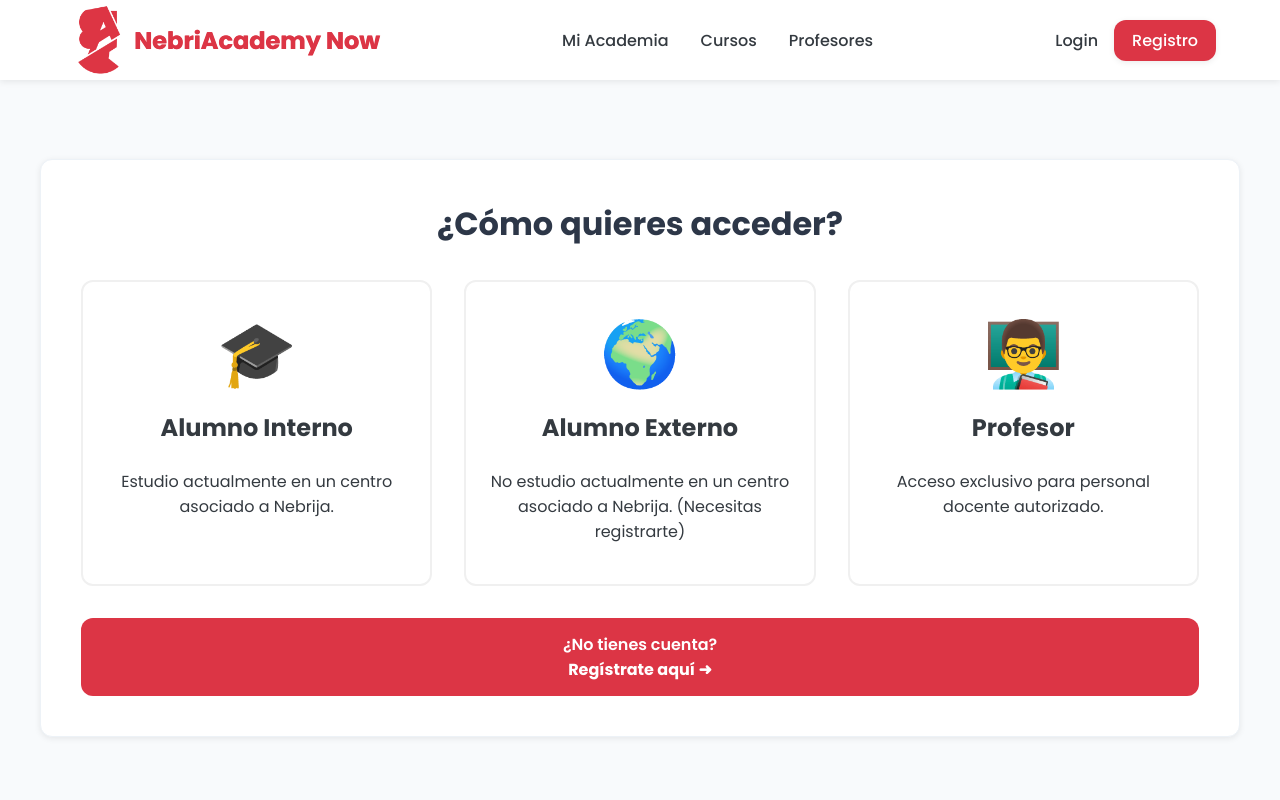
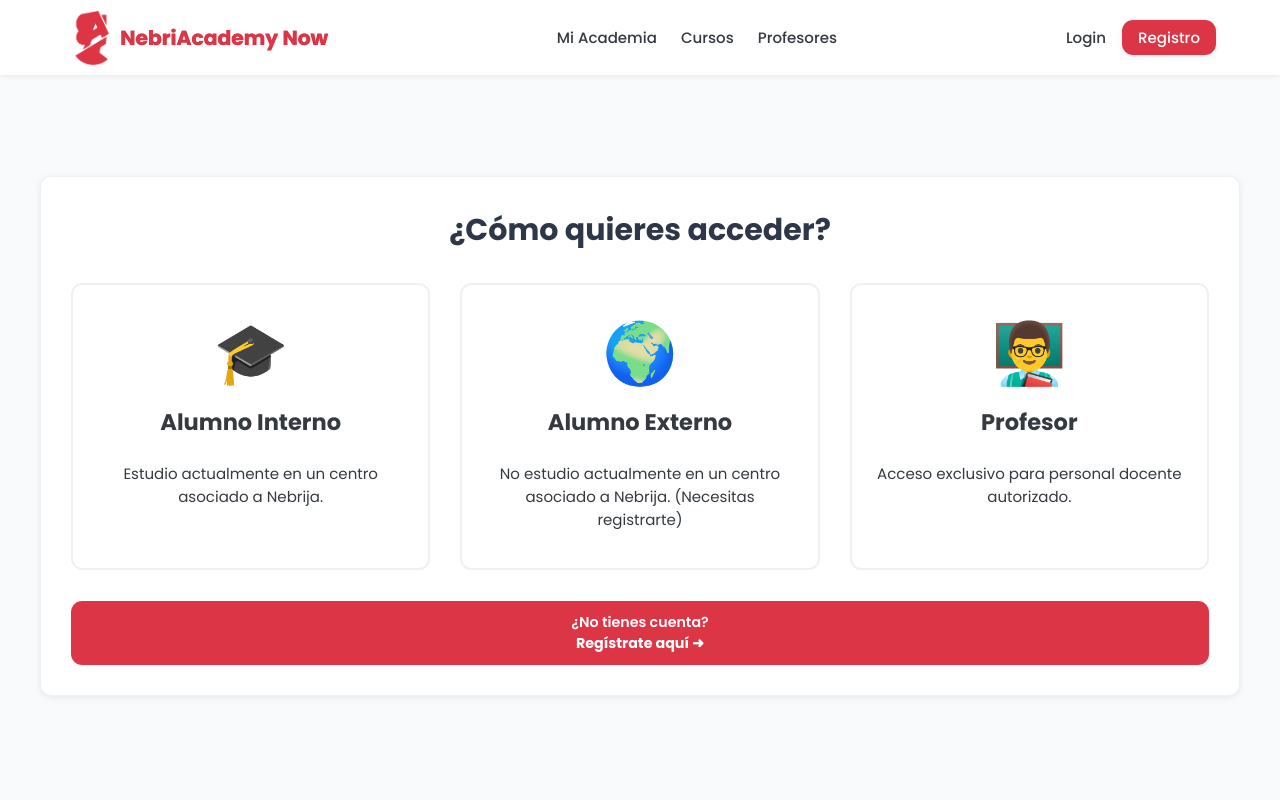
Before and after one commit to ChaoAlarcon/NebriAcademy-Now, a React (Vite) app in the folder nebriacademy-frontend/: page /login in a window 1280 px wide. Shown: the top 800 px of the page. Built offline with nearby package versions, Linux system fonts and the light colour scheme.

Commit message:
Mejora estética de la interfaz
Reducción ligero de tamaño de la UI

```diff
--- a/nebriacademy-frontend/src/style/Nav.css
+++ b/nebriacademy-frontend/src/style/Nav.css
@@ -6,7 +6,8 @@
   top: 0;
   left: 0;
   width: 100%;
-  height: 80px;
+  height: 75px;
+  /* Reducido de 80px */
   background-color: #ffffff;
   box-shadow: var(--shadow-sm-custom);
   z-index: 1000;
@@ -25,7 +26,8 @@
 
 /* Espacio del Logo corporativo */
 .navbar-logo {
-  font-size: 1.5rem;
+  font-size: 1.35rem;
+  /* Reducido de 1.5rem */
   font-weight: 700;
   color: var(--nebrija-red);
   text-decoration: none;
@@ -64,13 +66,15 @@
 }
 
 .navbar-logo-image {
-  height: 70px;
+  height: 56px;
+  /* Reducido de 70px */
 }
 
 /* Enlaces centrales de navegación */
 .navbar-links {
   display: flex;
-  gap: 32px;
+  gap: 24px;
+  /* Reducido de 32px */
 }
 
 .navbar-links a {
@@ -131,7 +135,8 @@
   text-decoration: none;
   background-color: var(--nebrija-red);
   color: #ffffff;
-  padding: 8px 18px;
+  padding: 6px 16px;
+  /* Reducido */
   border-radius: var(--border-radius);
   font-weight: 500;
   box-shadow: var(--shadow-sm-custom);
--- a/nebriacademy-frontend/src/style/Perfil.css
+++ b/nebriacademy-frontend/src/style/Perfil.css
@@ -1,18 +1,15 @@
 /* Contenedor principal de la página de perfil */
 .profile-container {
     max-width: 1200px;
-    margin: 64px auto 0;
-    padding: 2rem;
+    margin: 56px auto 0;
+    margin-top: 30px;
 
 }
 
 .profile-header {
     text-align: center;
     margin-bottom: 3rem;
-    margin-top: -4rem;
     padding: 1rem 0;
-
-
 }
 
 .profile-header h1 {
@@ -21,7 +18,6 @@
     color: #1a1a2e;
     margin-bottom: 1rem;
     letter-spacing: -0.02em;
-
 }
 
 .profile-header p {
@@ -29,7 +25,6 @@
     color: #6c757d;
     max-width: 600px;
     margin: 0 auto;
-
 }
 
 /* Tarjeta principal del usuario */
@@ -49,14 +44,16 @@
 /* Cabecera con degradado corporativo */
 .profile-header1 {
     background: linear-gradient(135deg, var(--nebrija-red) 0%, #a01a2c 100%);
-    height: 160px;
+    height: 140px;
+    /* Reducido de 160px */
     position: relative;
 }
 
 /* Marco circular para el avatar del perfil */
 .profile-avatar-container {
     position: absolute;
-    bottom: -60px;
+    bottom: -50px;
+    /* Reducido de -60px */
     left: 40px;
     padding: 6px;
     background: #fff;
@@ -65,22 +62,27 @@
 }
 
 .profile-avatar {
-    width: 120px;
-    height: 120px;
+    width: 100px;
+    /* Reducido de 120px */
+    height: 100px;
+    /* Reducido de 120px */
     border-radius: 50%;
     background-color: #f8f9fa;
     display: flex;
     align-items: center;
     justify-content: center;
-    font-size: 4rem;
+    font-size: 3.5rem;
+    /* Reducido de 4rem */
     font-weight: 800;
     color: var(--nebrija-red);
-    border: 4px solid #fff;
+    border: 3px solid #fff;
+    /* Reducido de 4px */
 }
 
 /* Contenido interno del perfil (Ajustado para el avatar flotante) */
 .profile-body {
-    padding: 80px 40px 40px;
+    padding: 65px 35px 35px;
+    /* Reducido de 80px 40px 40px */
 }
 
 /* Cabecera de información: Nombre y botones */
@@ -93,7 +95,8 @@
 
 .profile-name-role h1 {
     margin: 0;
-    font-size: 2.5rem;
+    font-size: 2.2rem;
+    /* Reducido de 2.5rem */
     font-weight: 800;
     color: #1a1a2e;
     letter-spacing: -0.02em;
@@ -125,10 +128,12 @@
 
 /* Estilos de botones dentro del perfil */
 .btn-profile {
-    padding: 0.75rem 1.5rem;
+    padding: 0.65rem 1.25rem;
+    /* Reducido */
     border-radius: 0.5rem;
     font-weight: 600;
-    font-size: 1rem;
+    font-size: 0.95rem;
+    /* Reducido de 1rem */
     cursor: pointer;
     transition: all var(--transition-speed);
     border: none;
@@ -161,16 +166,20 @@
 /* Grid para detalles divididos de información */
 .profile-grid {
     display: grid;
-    grid-template-columns: repeat(auto-fit, minmax(320px, 1fr));
-    gap: 3rem;
+    grid-template-columns: repeat(auto-fit, minmax(300px, 1fr));
+    /* Reducido minmax */
+    gap: 2.5rem;
+    /* Reducido de 3rem */
 }
 
 .profile-section h2 {
-    font-size: 1.35rem;
+    font-size: 1.2rem;
+    /* Reducido de 1.35rem */
     font-weight: 700;
     color: #1a1a2e;
-    margin-bottom: 2rem;
-    padding-bottom: 12px;
+    margin-bottom: 1.5rem;
+    /* Reducido de 2rem */
+    padding-bottom: 10px;
     border-bottom: 2px solid #f1f3f5;
 }
 
@@ -187,10 +196,11 @@
 }
 
 .profile-detail-value {
-    font-size: 1.1rem;
+    font-size: 1rem;
+    /* Reducido de 1.1rem */
     color: #1a1a2e;
     font-weight: 500;
-    padding: 0.5rem 0;
+    padding: 0.4rem 0;
     border-bottom: 1px dashed #e9ecef;
 }
 
--- a/nebriacademy-frontend/src/style/global.css
+++ b/nebriacademy-frontend/src/style/global.css
@@ -1,4 +1,8 @@
 @import "./variables.css";
+
+html {
+  font-size: 94%; /* Reduce ligeramente el tamaño base de todo el sitio */
+}
 
 /* Reseteo básico y configuración de caja */
 * {
@@ -33,7 +37,7 @@ body,
 /* Espaciado superior para el contenido principal (Navbar fijo) */
 .main-content {
   flex: 1;
-  margin-top: 64px;
+  margin-top: 56px; /* Reducido de 64px */
 }
 
 /**
@@ -45,15 +49,15 @@ body,
   display: flex;
   justify-content: center;
   align-items: center;
-  min-height: calc(100vh - 64px);
-  padding: 2rem;
+  min-height: calc(100vh - 56px);
+  padding: 1.5rem; /* Reducido de 2rem */
   background-color: #f8fafc;
 }
 
 /* Tarjeta blanca con sombra para formularios de auth */
 .auth-card {
   background-color: #ffffff;
-  padding: 2.5rem;
+  padding: 2rem; /* Reducido de 2.5rem */
   border-radius: var(--border-radius);
   box-shadow: var(--shadow-sm-custom);
   width: 100%;
@@ -82,10 +86,10 @@ body,
 .nebri-input,
 .nebri-select {
   width: 100%;
-  padding: 0.8rem 1rem;
+  padding: 0.7rem 0.9rem; /* Reducido ligeramente */
   border: 2px solid #e1e1e1;
   border-radius: var(--border-radius);
-  font-size: 1rem;
+  font-size: 0.95rem; /* Reducido de 1rem */
   background-color: #fafafa;
   transition: border-color 0.2s, box-shadow 0.2s;
   font-family: inherit;
@@ -102,12 +106,12 @@ body,
 
 /* Botón principal rojo corporativo */
 .nebri-button {
-  padding: 0.9rem;
+  padding: 0.75rem; /* Reducido de 0.9rem */
   background-color: var(--nebrija-red);
   color: white;
   border: none;
   border-radius: var(--border-radius);
-  font-size: 1rem;
+  font-size: 0.95rem; /* Reducido de 1rem */
   font-weight: 600;
   cursor: pointer;
   transition: background-color 0.2s, transform 0.1s, box-shadow 0.2s;
--- a/nebriacademy-frontend/src/style/variables.css
+++ b/nebriacademy-frontend/src/style/variables.css
@@ -11,12 +11,12 @@
 }
 
 body {
-  padding-top: 80px;
+  padding-top: 64px; /* Sincronizado con la altura de la navbar */
 }
 
 button {
-  padding: 10px;
-  font-size: 16px;
+  padding: 8px 16px; /* Reducido */
+  font-size: 14px; /* Reducido de 16px */
   font-weight: bold;
   background-color: #C2002F;
   color: white;
```
